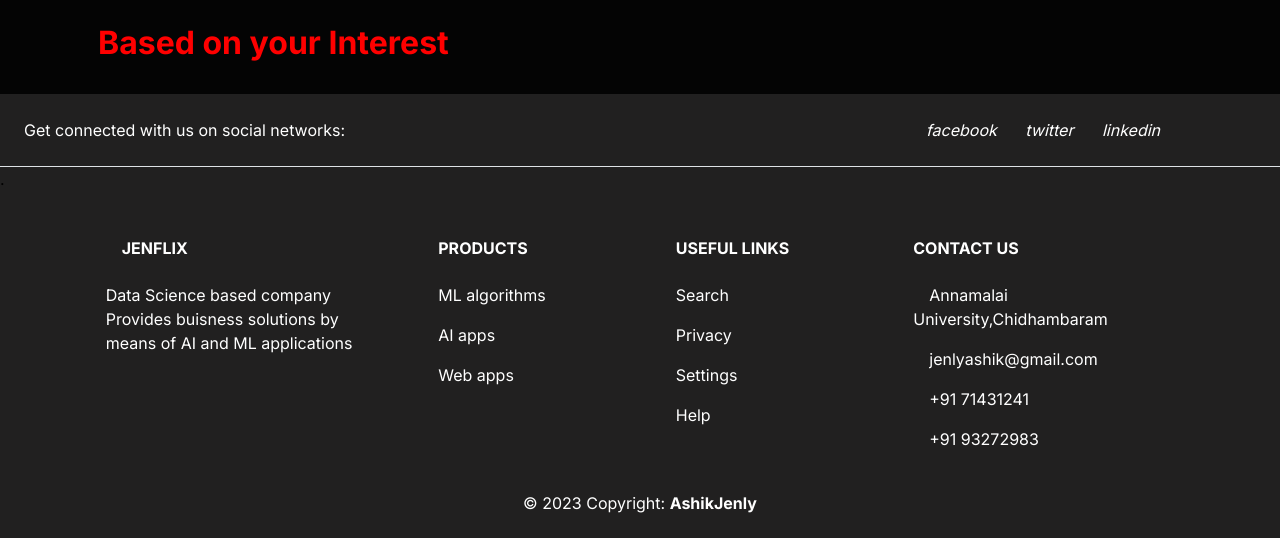
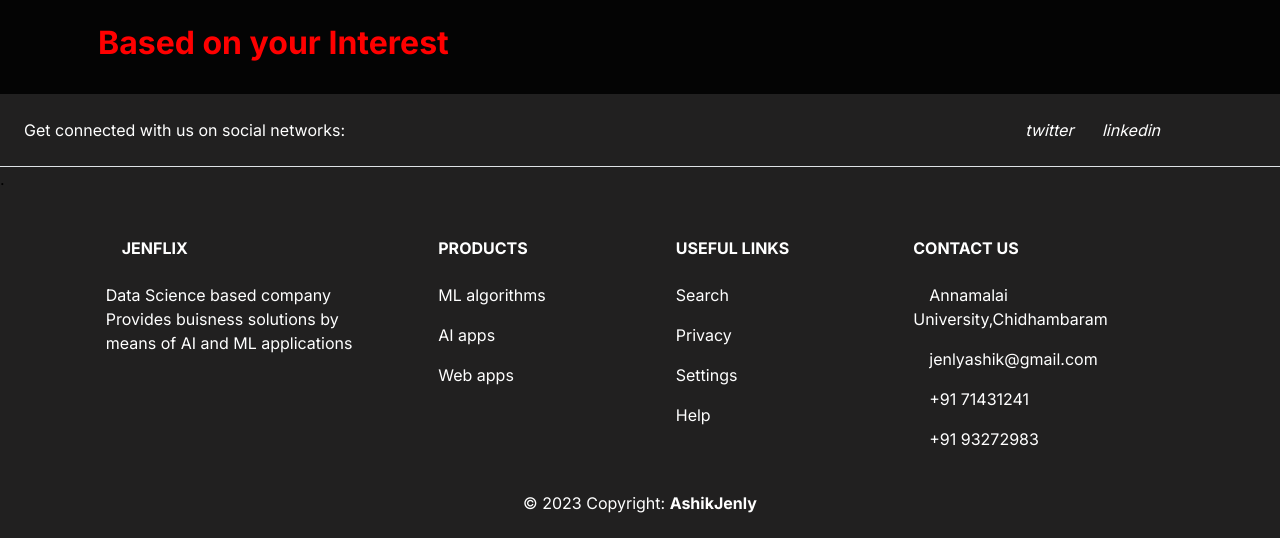
Before and after one commit to AshikJenly/PROJECTS, a Django app: template PROJECT-1/UserInterface/Reccommender/Search/templates/Movies/movies.html in a window 1280 px wide. Shown: the part 56-594 px from the top of the page. Run offline with Django 3.2, Linux system fonts and the light colour scheme; the template is opened without the code that fills it, so the values that code supplies are empty; parts of the project's set-up code (start-up, migrations or seed data) failed here and were passed over; some libraries are stand-ins or nearby versions.

Commit message:
changed something

```diff
--- a/PROJECT-1/UserInterface/Reccommender/Search/templates/Movies/movie_foot.html
+++ b/PROJECT-1/UserInterface/Reccommender/Search/templates/Movies/movie_foot.html
@@ -20,13 +20,11 @@
 
       <!-- Right -->
       <div class="set-black">
-        <a href="" class="me-4 text-reset">
-          <i class="fab fa-facebook-f">facebook</i>
-        </a>
-        <a href="" class="me-4 text-reset">
+
+        <a href="https://twitter.com/AshikJenly?t=ErydIE5etVqvZl2x_TaoKQ&s=09" class="me-4 text-reset" target="_blank">
           <i class="fab fa-twitter">twitter</i>
         </a>
-        <a href="" class="me-4 text-reset">
+        <a href="https://www.linkedin.com/in/ashikjenly" class="me-4 text-reset" target="_blank">
           <i class="fab fa-google">linkedin</i>
         </a>
         <a href="" class="me-4 text-reset">
```
